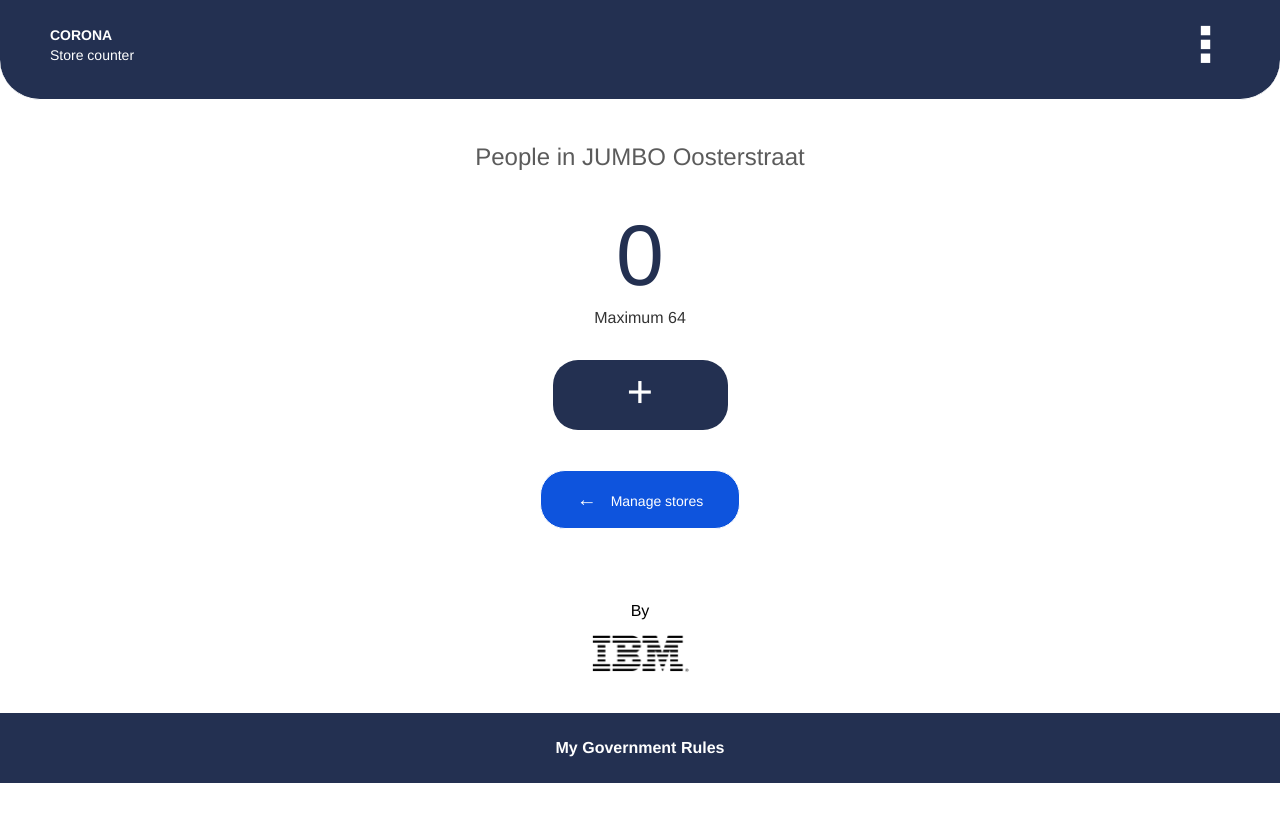
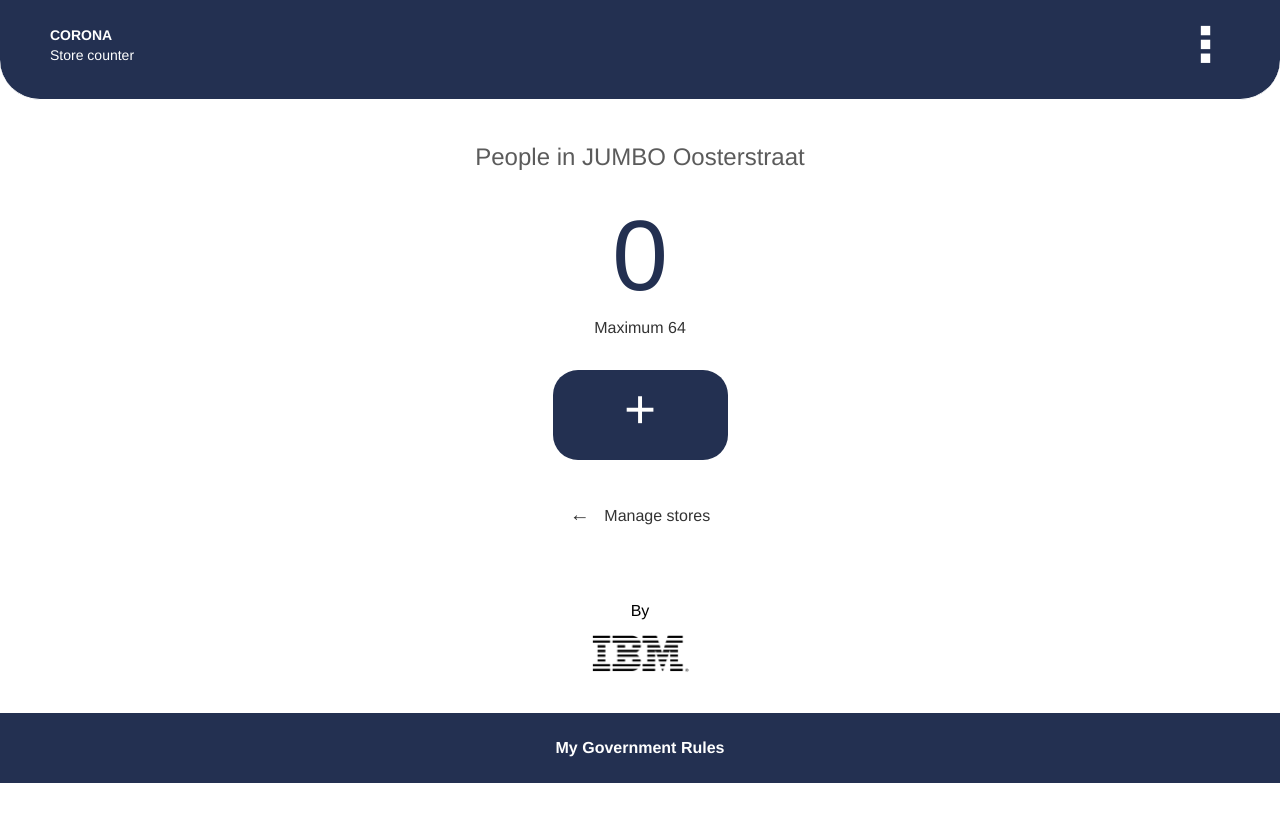
Before and after one commit to quinomanders/counter, an Angular app: page /counter in a window 1280 px wide. Built offline with nearby package versions, Linux system fonts and the light colour scheme.

Commit message:
add back button

```diff
--- a/src/app/components/counter/counter.component.html
+++ b/src/app/components/counter/counter.component.html
@@ -20,9 +20,8 @@
         <div class="icon">+</div>
       </div>
     </div>
-    <div class="manage-btn">
-      <button type="submit" routerLink="/stores">
-        <span style="font-size: 20px; margin-right: 10px;">←</span> Manage stores</button>
+    <div class="manage-btn" routerLink="/stores">
+      <span style="font-size: 20px; margin-right: 10px;">←</span> Manage stores
     </div>
   </div>
   <app-footer></app-footer>
--- a/src/app/components/counter/counter.component.scss
+++ b/src/app/components/counter/counter.component.scss
@@ -10,8 +10,8 @@
 }
 
 .customer-number {
-  font-size: 86px;
-  padding-top: 20px;
+  font-size: 100px;
+  padding-top: 10px;
   color: #233051;
 }
 
@@ -27,11 +27,11 @@
 
 .icon {
   color: #fff;
-  font-size: 45px;
+  font-size: 55px;
 }
 
 .count-block {
-  height: 70px;
+  height: 90px;
   width: 175px;
   background-color: #233051;
   display: inline-block;
@@ -67,6 +67,16 @@
 
 .manage-btn {
   text-align: center;
+  margin-top: 40px;
+  font-size: 16px;
+  border: 0;
+  cursor: pointer;
+  outline: none;
+  text-decoration: none;
+
+  &:hover {
+    opacity: 0.6;
+  }
 }
 
 button {
--- a/src/app/components/stores/stores.component.scss
+++ b/src/app/components/stores/stores.component.scss
@@ -45,12 +45,12 @@
 
 .store-name {
   display: inline-block;
-  font-weight: 600;
+  font-weight: 800;
   cursor: pointer;
+  outline: none;
 
   &:hover {
-    color: #233051;
-    opacity: 0.8;
+    opacity: 0.6;
   }
 }
 
```
